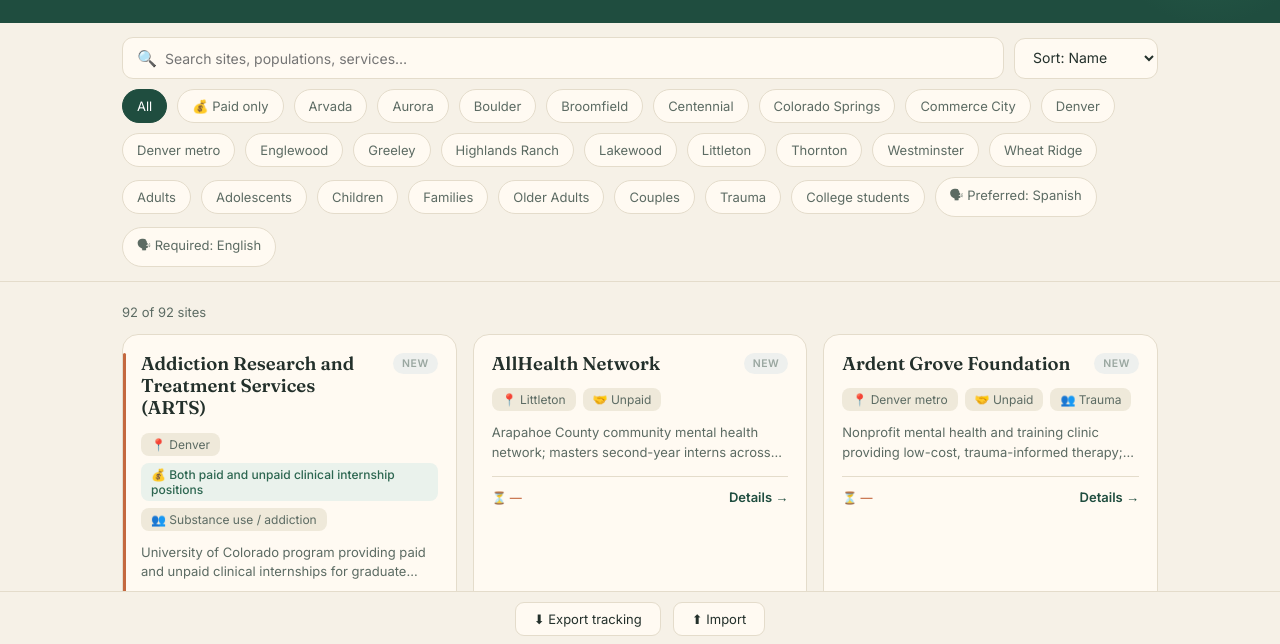
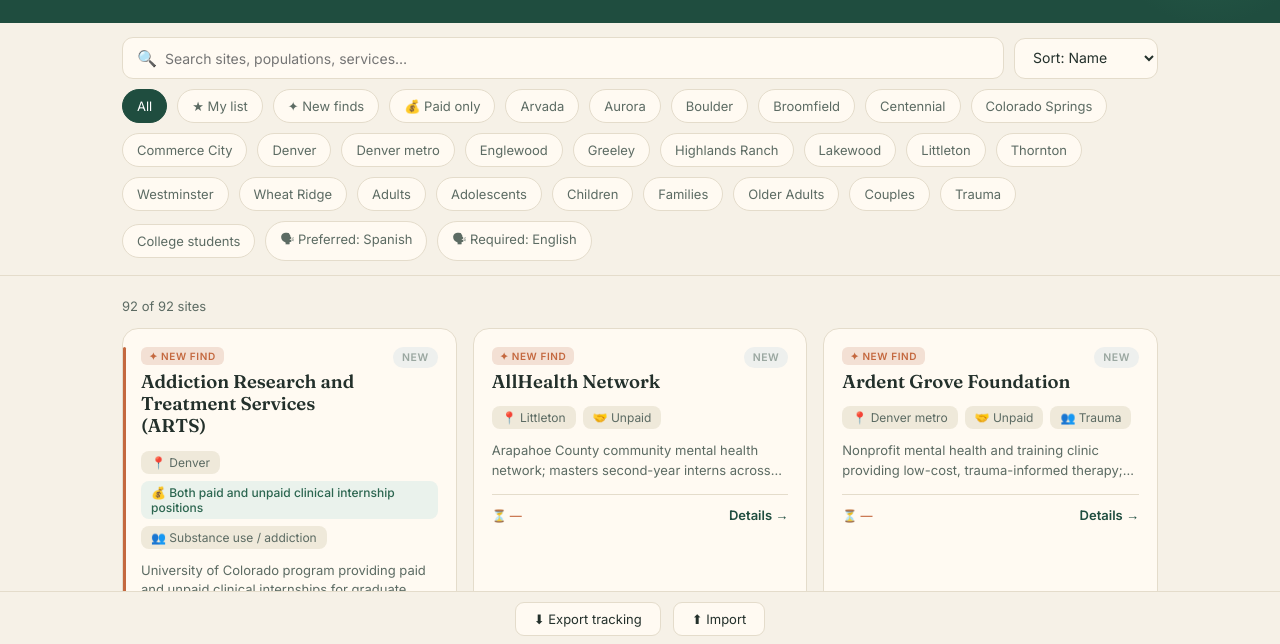
Before and after one commit to monistdavid/jobs, a website with bundled scripts: page index.html in a window 1280 px wide. Shown: the part 154-798 px from the top of the page. Built offline with nearby package versions, Linux system fonts and the light colour scheme.

Commit message:
feat(ui): distinguish spreadsheet vs researched sites
Add a source badge to each card (★ My list / ✦ New find), a 'My list' / 'New
finds' filter toggle, and a Source line in the detail panel, so the user can tell
their original spreadsheet sites apart from the 51 researched ones.

```diff
--- a/app.js
+++ b/app.js
@@ -25,6 +25,12 @@ function statusClass(status) {
     Offer:'s-applied', Rejected:'s-new', New:'s-new' }[status] || 's-new';
 }
 
+function sourceTag(source) {
+  return source === 'research'
+    ? '<span class="src src-new">✦ New find</span>'
+    : '<span class="src src-list">★ My list</span>';
+}
+
 function cardHTML(s) {
   const t = store.get(s.id);
   const pay = s.paid ? `<span class="pill pay">💰 ${esc(s.compensationNote || 'Paid')}</span>` : `<span class="pill">🤝 Unpaid</span>`;
@@ -32,7 +38,8 @@ function cardHTML(s) {
   const dl = s.deadline ? `⏳ ${esc(s.deadline)}` : '⏳ —';
   return `<article class="card${s.paid ? ' paid' : ''}" data-id="${esc(s.id)}" tabindex="0">
     <span class="accent"></span>
-    <div class="top"><h3>${esc(s.name)}</h3>
+    <div class="top">
+      <div class="title-wrap">${sourceTag(s.source)}<h3>${esc(s.name)}</h3></div>
       <span class="status ${statusClass(t.status)}">${esc(t.status)}</span></div>
     <div class="meta"><span class="pill">📍 ${esc(s.area)}</span>${pay}${pops}</div>
     <p class="desc">${esc(s.description) || '<em>No description provided.</em>'}</p>
@@ -95,9 +102,13 @@ function renderFilters() {
   const pops = topValues('populations', 8);
   const langs = topValues('languages', 4).filter((l) => l && l !== 'English');
   const chips = [];
-  const noFilters = !state.filters.area && !state.filters.paid
+  const noFilters = !state.filters.area && !state.filters.paid && !state.filters.source
     && !state.filters.population && !state.filters.language;
   chips.push(chip('All', noFilters, () => { state.filters = {}; sync(); }));
+  chips.push(chip('★ My list', state.filters.source === 'spreadsheet', () => {
+    state.filters.source = state.filters.source === 'spreadsheet' ? undefined : 'spreadsheet'; sync(); }));
+  chips.push(chip('✦ New finds', state.filters.source === 'research', () => {
+    state.filters.source = state.filters.source === 'research' ? undefined : 'research'; sync(); }));
   chips.push(chip('💰 Paid only', state.filters.paid === true, () => {
     state.filters.paid = state.filters.paid ? undefined : true; sync(); }, 'terra'));
   areas.forEach((a) => chips.push(chip(a, state.filters.area === a, () => {
@@ -138,6 +149,7 @@ function openPanel(id) {
     <h2>${esc(s.name)}</h2>
     ${link}
     <p class="desc-full">${esc(s.description)}</p>
+    ${field('Source', s.source === 'research' ? 'New find (researched online)' : 'My list (from your spreadsheet)')}
     ${field('Area', s.area)}
     ${field('Addresses', s.addresses)}
     ${field('Site type', s.siteTypes)}
--- a/src/logic.js
+++ b/src/logic.js
@@ -24,6 +24,7 @@ export function searchSites(sites, query) {
 
 export function filterSites(sites, f = {}) {
   return sites.filter((s) => {
+    if (f.source && s.source !== f.source) return false;
     if (f.area && s.area !== f.area) return false;
     if (f.paid === true && s.paid !== true) return false;
     if (f.population && !arr(s.populations).includes(f.population)) return false;
--- a/styles.css
+++ b/styles.css
@@ -42,6 +42,11 @@ body{font-family:'Inter',sans-serif;background:var(--cream);color:var(--ink);
 .card:hover{transform:translateY(-3px);box-shadow:0 12px 30px -14px rgba(31,77,63,.35)}
 .card .top{display:flex;justify-content:space-between;align-items:flex-start;gap:10px}
 .card h3{font-family:'Fraunces',serif;font-size:18.5px;font-weight:600;line-height:1.2;padding-right:4px}
+.title-wrap{display:flex;flex-direction:column;gap:6px;min-width:0}
+.src{font-size:10px;font-weight:600;text-transform:uppercase;letter-spacing:.06em;
+  padding:3px 8px;border-radius:6px;align-self:flex-start;white-space:nowrap}
+.src-list{background:#e7efe9;color:var(--forest)}
+.src-new{background:#f3e0d4;color:var(--terra)}
 .status{font-size:10.5px;font-weight:600;text-transform:uppercase;letter-spacing:.05em;
   padding:4px 9px;border-radius:20px;white-space:nowrap;flex-shrink:0}
 .s-applied{background:#e2efe8;color:var(--applied)}
```
Also changed, not shown: test/logic.test.mjs (+5 -3 lines).
